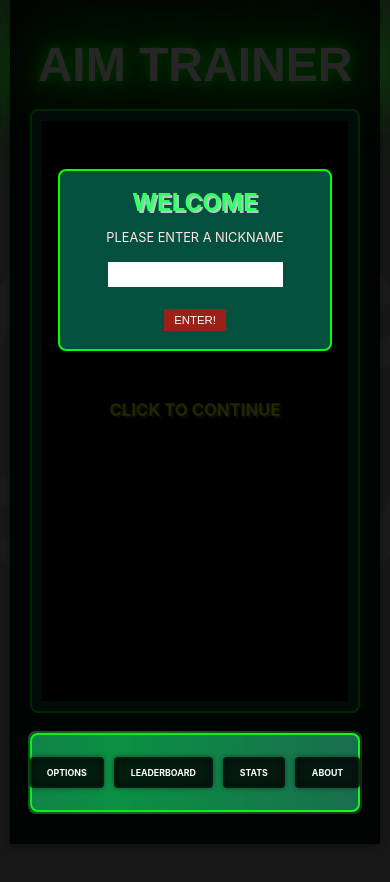
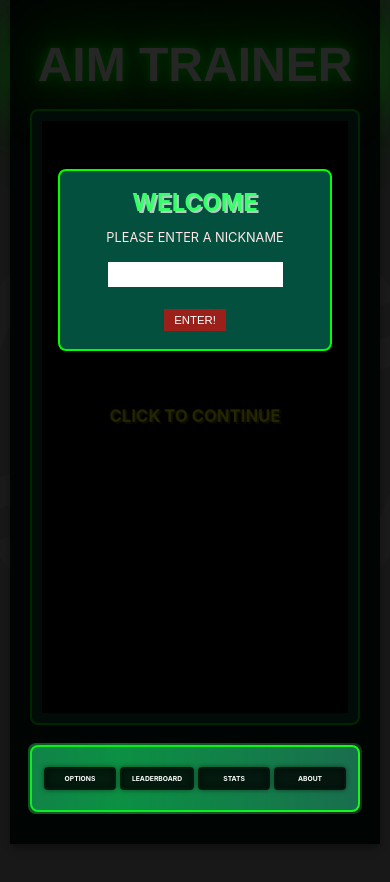
Before and after one commit to GuilhermeBianeck/Aim-Trainer-V, a React (Create React App) app: page / in a window 390 px wide. Shown: the top 882 px of the page. Built offline with nearby package versions, Linux system fonts and the light colour scheme; no server answers.

Commit message:
Update MainMenu.css

```diff
--- a/src/css/MainMenu.css
+++ b/src/css/MainMenu.css
@@ -84,23 +84,35 @@
 
 /* Media query to reduce the space between items */
 @media (max-width: 600px) {
+  .MainMenu ul {
+    font-size: max(8px, calc(8px + 0.2vw)); /* Slightly reduce font size */
+  }
+
   .MainMenu li {
     margin: 0 5px;
-    padding: 5px 0;
+    padding: 3px 0; /* Further reduce padding */
+  }
+
+  .MainMenu li a {
+    padding: 8px 15px; /* Reduce padding inside anchor tags */
   }
 }
 
-/* Media query to reduce the text size and padding as a last resort */
+/* Media query to further reduce the text size and padding as a last resort */
 @media (max-width: 400px) {
   .MainMenu ul {
-    font-size: max(8px, calc(8px + 0.2vw));
+    font-size: max(6px, calc(6px + 0.2vw)); /* Significantly reduce font size */
+  }
+
+  .MainMenu li {
+    margin: 0 2px; /* Further reduce margin between items */
   }
 
   .MainMenu li a {
-    padding: 8px 15px;
+    padding: 5px 10px; /* Further reduce padding inside anchor tags */
   }
 
   .MainMenu {
-    padding: 5px 10px;
+    padding: 5px 10px; /* Further reduce overall padding */
   }
 }
```
